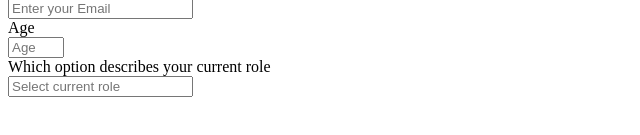
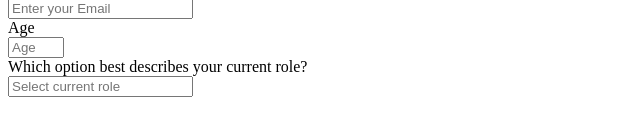
Before and after one commit to waseemqureshi2020/Survey-form, a plain HTML site: page index.html in a window 1280 px wide. Shown: the part 159-294 px from the top of the page, 0-640 px from the left. Drawn offline with Linux system fonts and the light colour scheme.

Commit message:
Update index.html

```diff
--- a/index.html
+++ b/index.html
@@ -14,7 +14,7 @@
 
     <label for="number">Age</label>
     <input type="number" id="number" placeholder="Age" min="18" max="35" required="required">
-<label for="dropdown">Which option describes your current role</label>
+<label for="dropdown">Which option best describes your current role?</label>
     <input type="dropdown" id="dropdown" placeholder="Select current role" required="required">
 
 </form>
```
